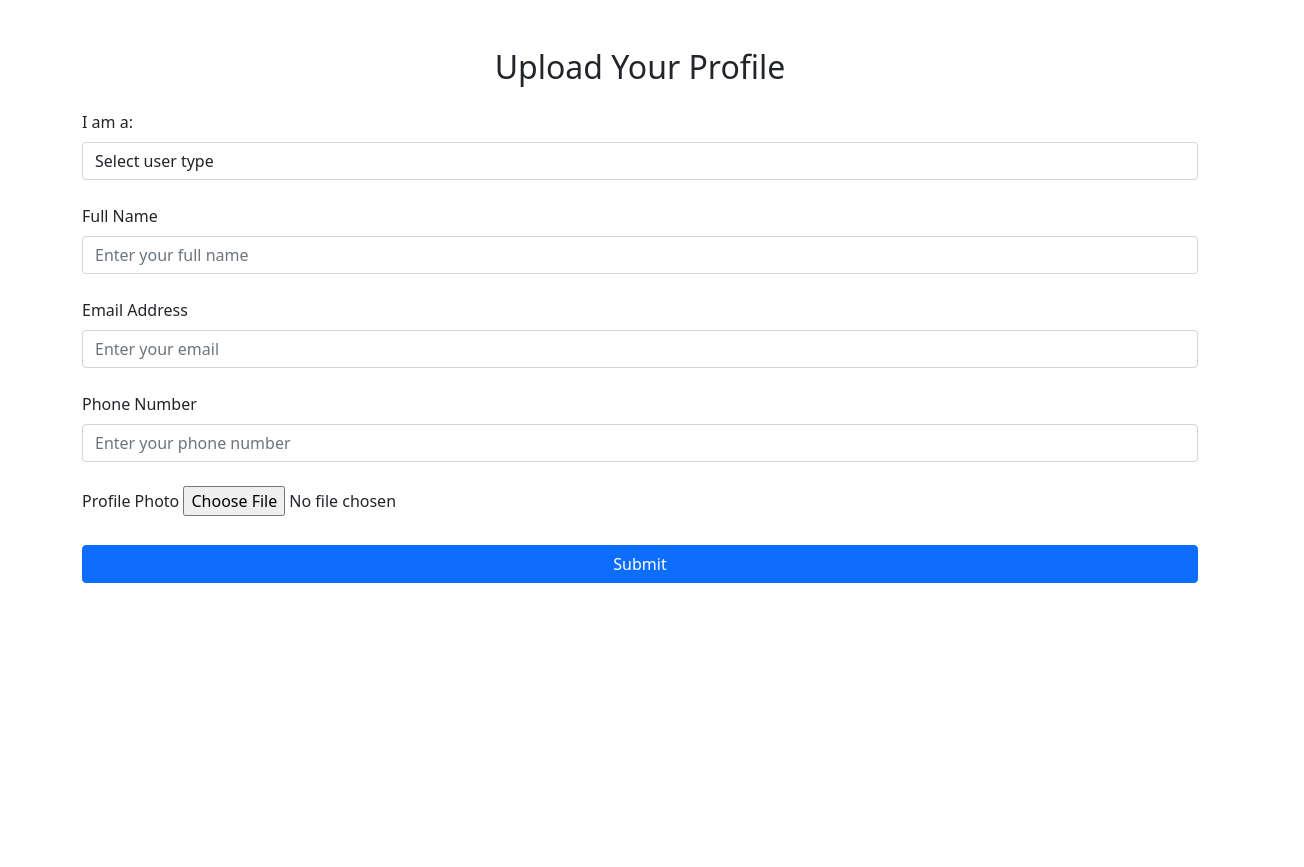
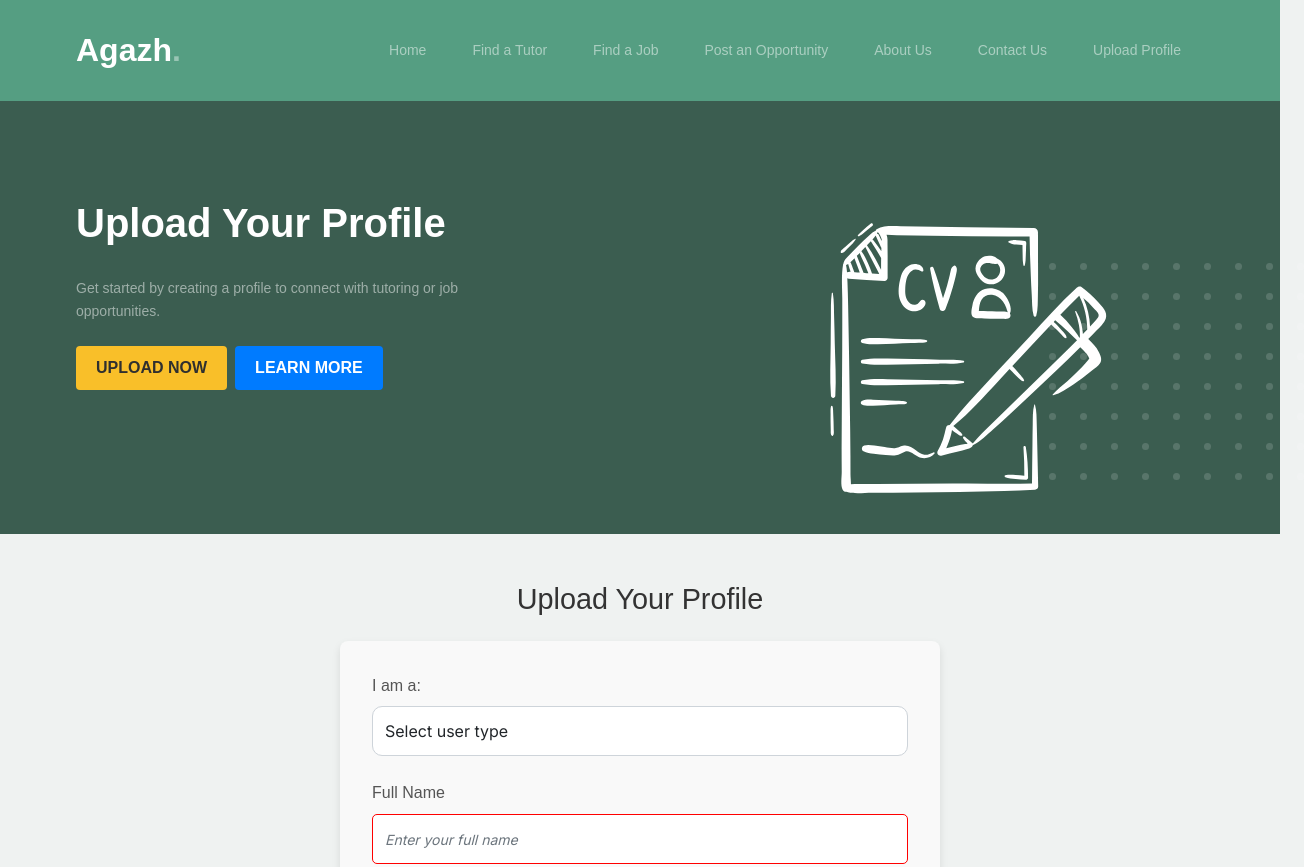
Before and after one commit to Faysalseifu/Agazh-Student-recurmental-portal, a plain HTML site: page upload.html in a window 1280 px wide. Shown: the top 867 px of the page, 1304 px wide, since content can reach past the window. Before the commit the page ends 800 px from the top, so only its background shows below. Drawn offline with Linux system fonts and the light colour scheme.

Commit message:
added some css on forms

```diff
--- a/css/style.css
+++ b/css/style.css
@@ -1052,3 +1052,133 @@ header {
     gap: 15px;
   }
 }
+/* General Form Styles */
+form {
+  background-color: #f9f9f9;
+  padding: 2rem;
+  border-radius: 8px;
+  box-shadow: 0 4px 8px rgba(0, 0, 0, 0.1);
+  max-width: 600px;
+  margin: 0 auto;
+}
+
+/* Form Header */
+h2 {
+  font-family: 'Arial', sans-serif;
+  font-size: 1.8rem;
+  color: #333;
+  text-align: center;
+  margin-bottom: 1.5rem;
+}
+
+/* Labels */
+.form-label {
+  font-family: 'Arial', sans-serif;
+  font-size: 1rem;
+  color: #555;
+  margin-bottom: 0.5rem;
+}
+
+/* Input Fields */
+input[type="text"],
+input[type="email"],
+input[type="tel"],
+input[type="number"],
+input[type="file"],
+select,
+textarea {
+  width: 100%;
+  padding: 0.75rem;
+  font-size: 1rem;
+  color: #333;
+  border: 1px solid #ddd;
+  border-radius: 5px;
+  outline: none;
+  transition: border-color 0.3s ease;
+}
+
+input[type="text"]:focus,
+input[type="email"]:focus,
+input[type="tel"]:focus,
+input[type="number"]:focus,
+textarea:focus,
+select:focus {
+  border-color: #007bff;
+}
+
+/* Textarea */
+textarea {
+  resize: none;
+}
+
+/* Buttons */
+button {
+  font-size: 1rem;
+  padding: 0.75rem;
+  border: none;
+  border-radius: 5px;
+  background-color: #007bff;
+  color: #fff;
+  cursor: pointer;
+  transition: background-color 0.3s ease;
+}
+
+button:hover {
+  background-color: #0056b3;
+}
+
+/* Responsive Design */
+@media (max-width: 768px) {
+  form {
+    padding: 1.5rem;
+  }
+
+  h2 {
+    font-size: 1.6rem;
+  }
+
+  button {
+    font-size: 0.9rem;
+  }
+}
+
+/* Form Groups */
+.form-group {
+  margin-bottom: 1.5rem;
+}
+
+/* Placeholder Styling */
+input::placeholder,
+textarea::placeholder {
+  color: #aaa;
+  font-style: italic;
+}
+
+/* File Input */
+input[type="file"] {
+  border: none;
+  padding: 0;
+}
+
+/* Error Messages */
+input:invalid {
+  border-color: red;
+}
+
+input:invalid:focus {
+  border-color: darkred;
+}
+
+/* Profile Photo Styling */
+input[type="file"]::file-selector-button {
+  background-color: #007bff;
+  color: #fff;
+  border: none;
+  padding: 0.5rem 1rem;
+  border-radius: 5px;
+  cursor: pointer;
+}
+
+input[type="file"]::file-selector-button:hover {
+  background-color: #0056b3;
+}
--- a/upload.html
+++ b/upload.html
@@ -3,11 +3,72 @@
 <head>
   <meta charset="utf-8">
   <meta name="viewport" content="width=device-width, initial-scale=1, shrink-to-fit=no">
+  <meta name="author" content="Agazh Team">
+  <link rel="shortcut icon" href="favicon.png">
+
+  <meta name="description" content="Agazh: College Student Tutoring and Recruitment Portal" />
+  <meta name="keywords" content="tutoring, recruitment, jobs, students, profiles" />
+
+  <!-- Bootstrap CSS -->
+  <link href="css/bootstrap.min.css" rel="stylesheet">
+  <link href="https://cdnjs.cloudflare.com/ajax/libs/font-awesome/6.0.0-beta3/css/all.min.css" rel="stylesheet">
+  <link href="css/tiny-slider.css" rel="stylesheet">
+  <link href="css/style.css" rel="stylesheet">
   <title>Agazh | Profile Upload</title>
-  <link href="css/bootstrap.min.css" rel="stylesheet">
-  <script src="js/bootstrap.bundle.min.js"></script>
 </head>
+
 <body>
+
+  <!-- Start Header/Navigation -->
+  <nav class="custom-navbar navbar navbar-expand-md navbar-dark bg-dark" aria-label="Agazh navigation bar">
+    <div class="container">
+      <!-- Logo -->
+      <a class="navbar-brand" href="index.html">Agazh<span>.</span></a>
+
+      <!-- Toggle Button for Mobile -->
+      <button class="navbar-toggler" type="button" data-bs-toggle="collapse" data-bs-target="#navbarsAgazh" aria-controls="navbarsAgazh" aria-expanded="false" aria-label="Toggle navigation">
+        <span class="navbar-toggler-icon"></span>
+      </button>
+
+      <!-- Navbar Links -->
+      <div class="collapse navbar-collapse" id="navbarsAgazh">
+        <ul class="custom-navbar-nav navbar-nav ms-auto mb-2 mb-md-0">
+          <li class="nav-item"><a class="nav-link" href="index.html">Home</a></li>
+          <li><a class="nav-link" href="find-tutor.html">Find a Tutor</a></li>
+          <li><a class="nav-link" href="find-job.html">Find a Job</a></li>
+          <li><a class="nav-link" href="post-opportunity.html">Post an Opportunity</a></li>
+          <li><a class="nav-link" href="about.html">About Us</a></li>
+          <li><a class="nav-link" href="contact.html">Contact Us</a></li>
+          <li><a class="nav-link active" href="profile-upload.html">Upload Profile</a></li>
+        </ul>
+      </div>
+    </div>
+  </nav>
+  <!-- End Header/Navigation -->
+
+  <!-- Start Hero Section -->
+  <div class="hero profile-hero">
+    <div class="container">
+      <div class="row justify-content-between align-items-center">
+        <!-- Left Section with Text -->
+        <div class="col-lg-6">
+          <div class="intro-excerpt">
+            <h1>Upload Your Profile</h1>
+            <p class="mb-4">Get started by creating a profile to connect with tutoring or job opportunities.</p>
+            <p><a href="profile-upload.html" class="btn btn-secondary me-2">Upload Now</a><a href="find-tutor.html" class="btn">Learn More</a></p>
+          </div>
+        </div>
+
+        <!-- Right Section with Image -->
+        <div class="col-lg-6">
+          <div class="hero-img-wrap">
+            <img src="images/upload-profile.png" class="img-fluid" alt="Profile Upload Image">
+          </div>
+        </div>
+      </div>
+    </div>
+  </div>
+  <!-- End Hero Section -->
   <div class="container mt-5">
     <h2 class="text-center mb-4">Upload Your Profile</h2>
     <form>
```
